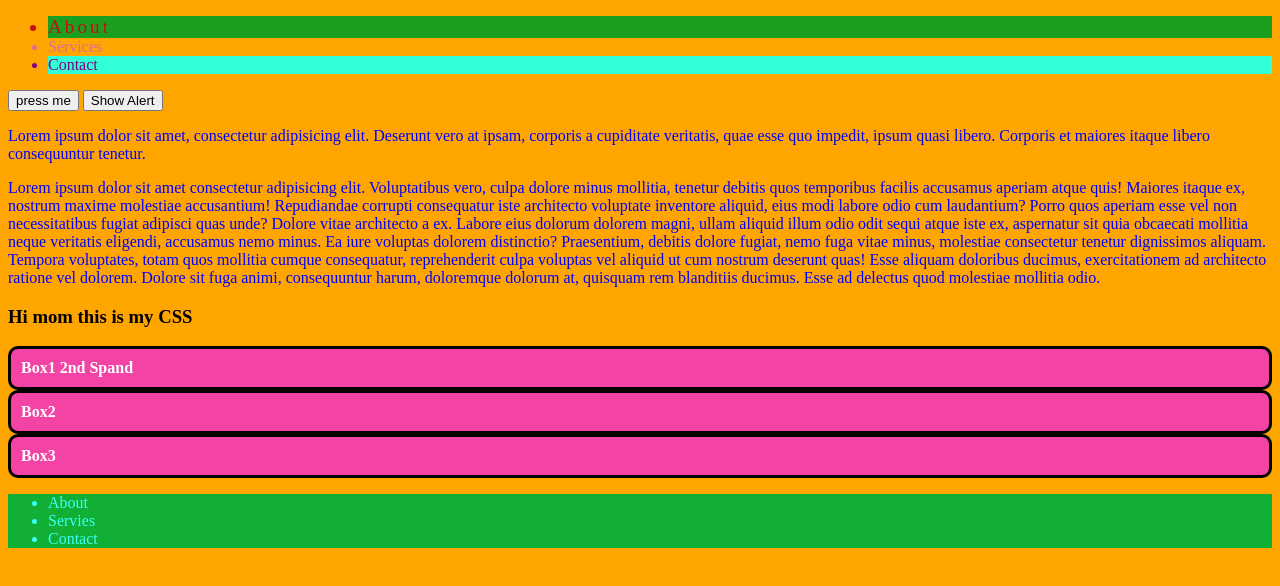
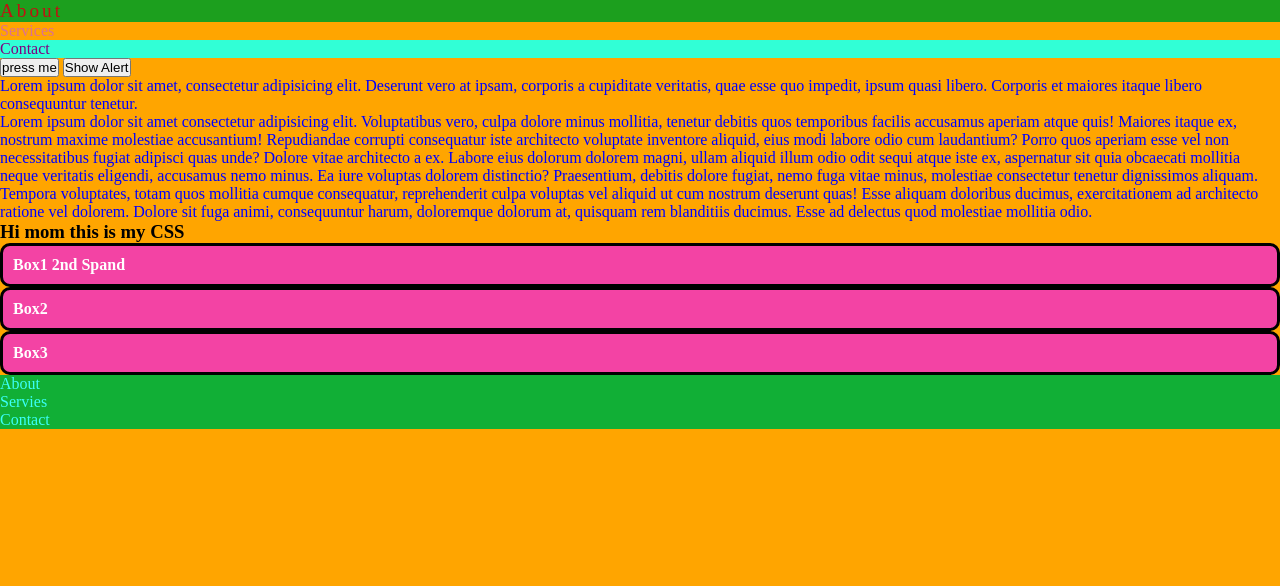
Before and after one commit to EmilyALaBelle/intro-css, a plain HTML site: page index.html in a window 1280 px wide. Drawn offline with Linux system fonts and the light colour scheme.

Commit message:
added all

```diff
--- a/styles.css
+++ b/styles.css
@@ -5,12 +5,19 @@ body {
 #contact {
     background-color: rgb(49, 255, 214);
 }
-
-/* * {
+/* Normalizing our css */
+*,
+*::after,
+*::before{
+    margin: 0;
+    padding: 0;
+    box-sizing: inherit;
+}
+ /* * {
     color: rgb(143, 18, 38);
     font-family: Arial, Helvetica, sans-serif;
     font-size: 14;
-} */
+}  */
 
 p {
     color: blue;
```
